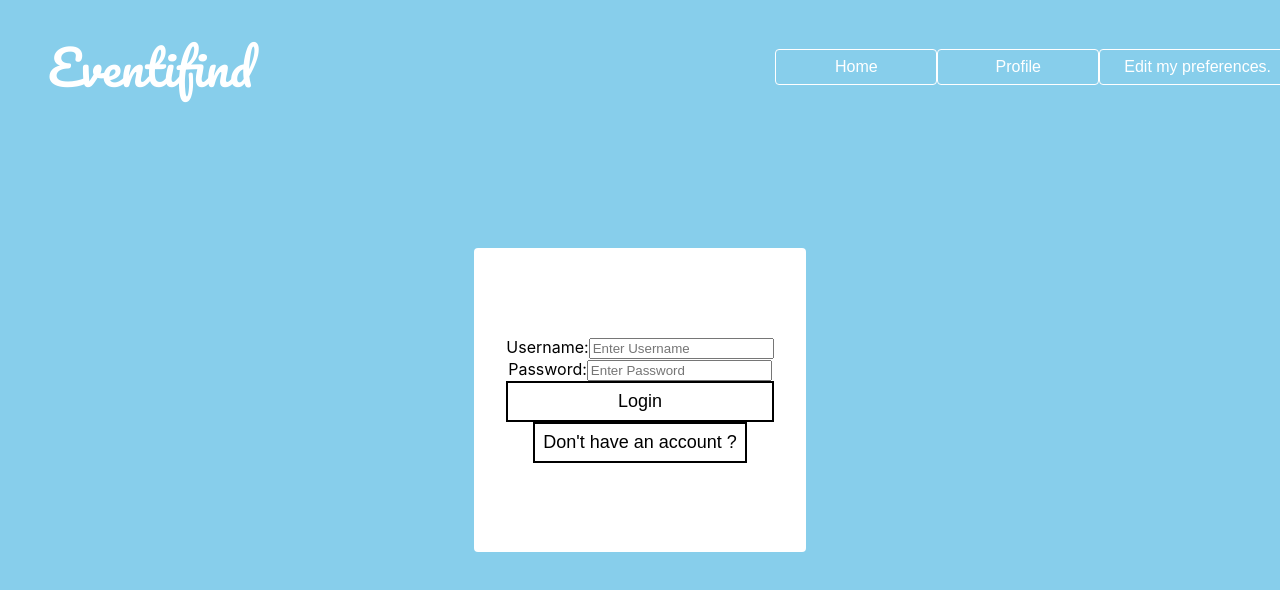
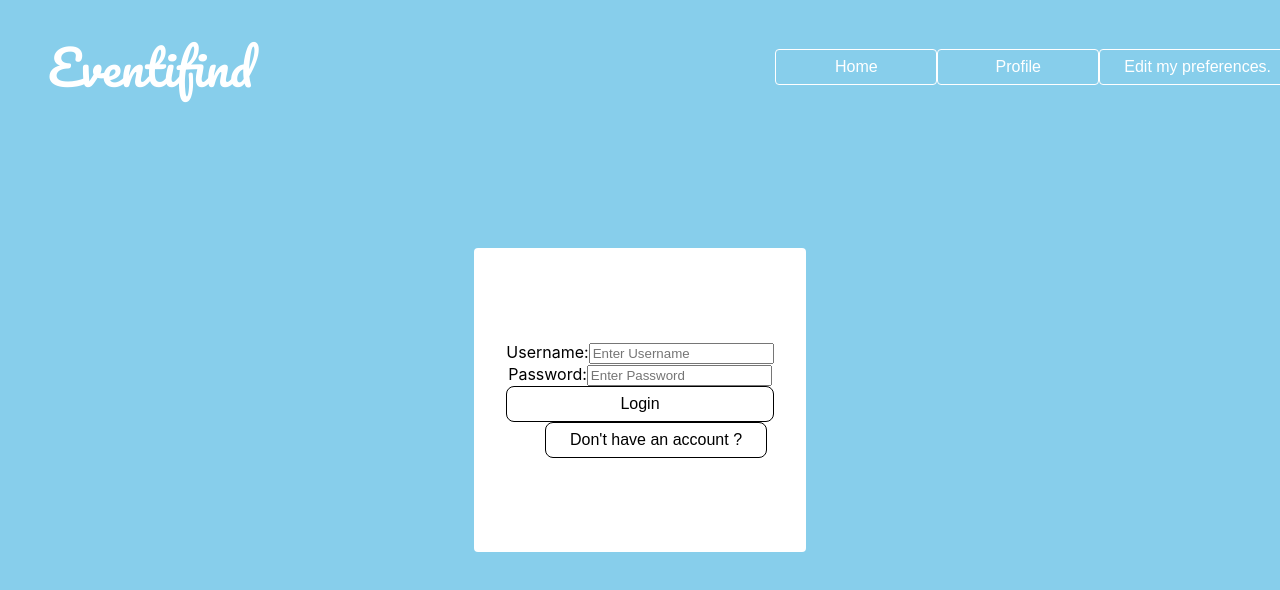
Before and after one commit to Nevnet99/Hack100, a React (Create React App) app: page /Login in a window 1280 px wide. Shown: the top 590 px of the page. Built offline with nearby package versions, Linux system fonts and the light colour scheme.

Commit message:
edited login page

```diff
--- a/src/components/Login.jsx
+++ b/src/components/Login.jsx
@@ -34,9 +34,9 @@ function Login() {
             required
           />
         </div>
-        <button type="submit">Login</button>
+        <button className="button" type="submit">Login</button>
         <Link to="/Signup">
-          <button type="submit">Don't have an account ?</button>
+          <button className="button" type="submit">Don't have an account ?</button>
         </Link>
       </div>
     </div>
--- a/src/styles/Login.css
+++ b/src/styles/Login.css
@@ -30,3 +30,19 @@
   flex-direction: column;
   margin: 2em;
 }
+.button {
+  margin: 0 1em;
+  background: none;
+  margin-left: 1em;
+  margin-right: 1em;
+  font-size: 1em;
+  border: none;
+  color: black;
+  transition: 0.6s all;
+  outline: none;
+  cursor: pointer;
+  border: 1px solid black;
+  padding: 0.5em;
+  min-width: 70px;
+  border-radius: 8px;
+  }
```
